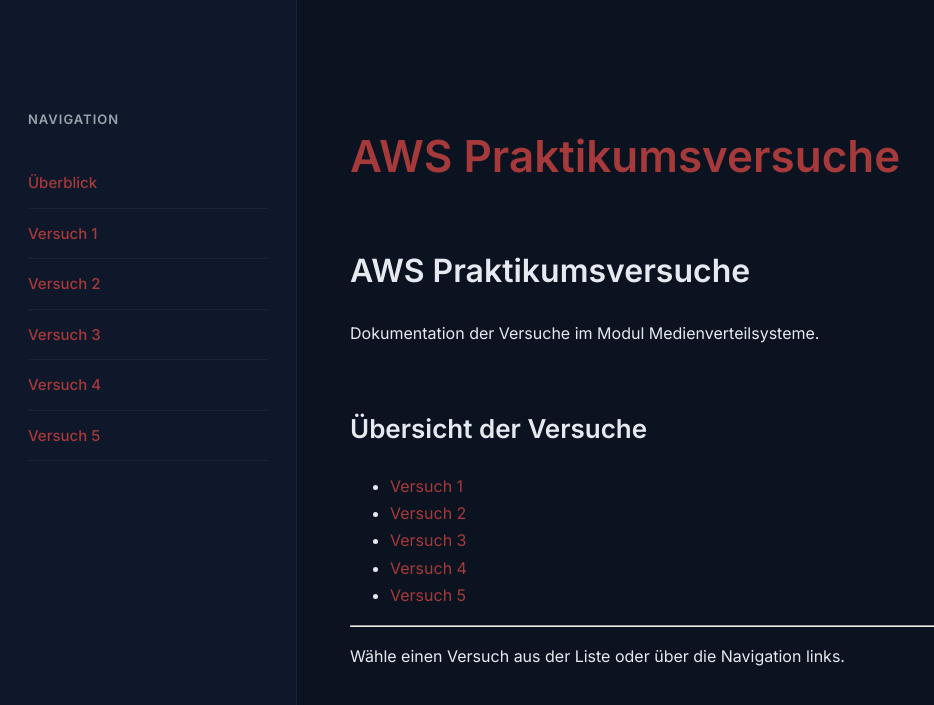
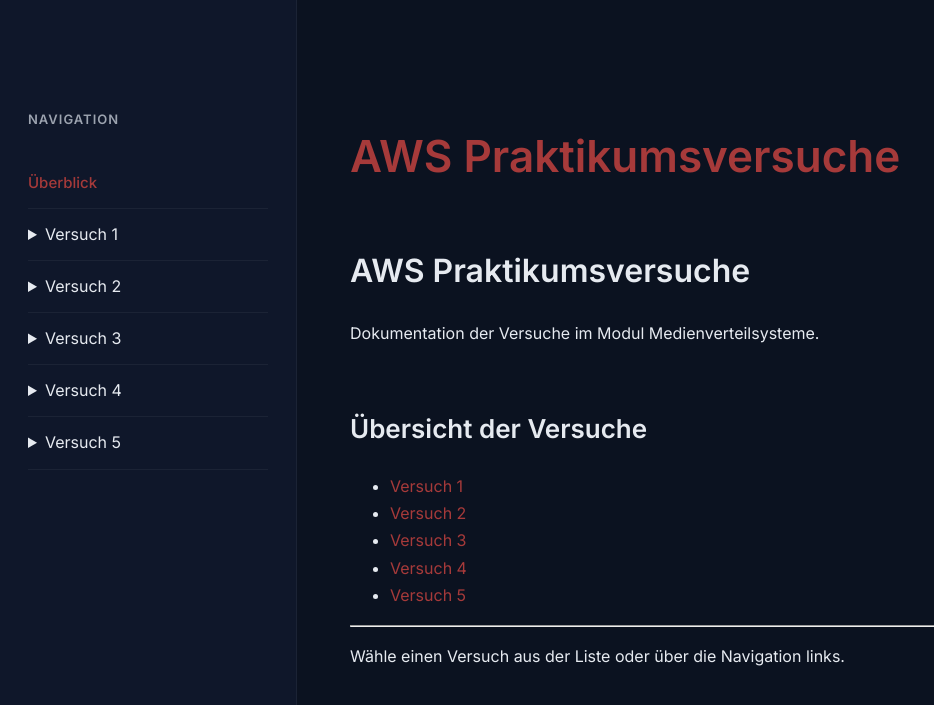
Before and after one commit to LimaLima2670/AWSPraktikumThesis, a Jekyll site: the page built from index.md, in a window 1280 px wide. Shown: the top 705 px of the page, without its empty margins (0-934 px from the left). Built offline with Jekyll 4.4.1, drawn with Linux system fonts in a browser that asks for light colours.

Commit message:
Update default.html

```diff
--- a/_layouts/default.html
+++ b/_layouts/default.html
@@ -29,11 +29,10 @@
 </li>
 
 
-<li class="nav-section">
+<li>
 
-<a href="{{ '/docs/Versuch1/' | relative_url }}">
-Versuch 1
-</a>
+<details>
+<summary>Versuch 1</summary>
 
 <ul class="subnav">
 <li><a href="{{ '/docs/Versuch1/01-einfuehrung/' | relative_url }}">Einführung</a></li>
@@ -44,14 +43,15 @@ Versuch 1
 <li><a href="{{ '/docs/Versuch1/06-troubleshooting/' | relative_url }}">Troubleshooting</a></li>
 </ul>
 
+</details>
+
 </li>
 
 
-<li class="nav-section">
+<li>
 
-<a href="{{ '/docs/Versuch2/' | relative_url }}">
-Versuch 2
-</a>
+<details>
+<summary>Versuch 2</summary>
 
 <ul class="subnav">
 <li><a href="{{ '/docs/Versuch2/01-einfuehrung/' | relative_url }}">Einführung</a></li>
@@ -61,14 +61,15 @@ Versuch 2
 <li><a href="{{ '/docs/Versuch2/05-fazit/' | relative_url }}">Fazit</a></li>
 </ul>
 
+</details>
+
 </li>
 
 
-<li class="nav-section">
+<li>
 
-<a href="{{ '/docs/Versuch3/' | relative_url }}">
-Versuch 3
-</a>
+<details>
+<summary>Versuch 3</summary>
 
 <ul class="subnav">
 <li><a href="{{ '/docs/Versuch3/01-einfuehrung/' | relative_url }}">Einführung</a></li>
@@ -80,14 +81,15 @@ Versuch 3
 <li><a href="{{ '/docs/Versuch3/07-troubleshooting/' | relative_url }}">Troubleshooting</a></li>
 </ul>
 
+</details>
+
 </li>
 
 
-<li class="nav-section">
+<li>
 
-<a href="{{ '/docs/Versuch4/' | relative_url }}">
-Versuch 4
-</a>
+<details>
+<summary>Versuch 4</summary>
 
 <ul class="subnav">
 <li><a href="{{ '/docs/Versuch4/01-einfuehrung/' | relative_url }}">Einführung</a></li>
@@ -96,14 +98,15 @@ Versuch 4
 <li><a href="{{ '/docs/Versuch4/04-fazit/' | relative_url }}">Fazit</a></li>
 </ul>
 
+</details>
+
 </li>
 
 
-<li class="nav-section">
+<li>
 
-<a href="{{ '/docs/Versuch5/' | relative_url }}">
-Versuch 5
-</a>
+<details>
+<summary>Versuch 5</summary>
 
 <ul class="subnav">
 <li><a href="{{ '/docs/Versuch5/01-einfuehrung/' | relative_url }}">Einführung</a></li>
@@ -112,6 +115,8 @@ Versuch 5
 <li><a href="{{ '/docs/Versuch5/04-fazit/' | relative_url }}">Fazit</a></li>
 <li><a href="{{ '/docs/Versuch5/05-troubleshooting/' | relative_url }}">Troubleshooting</a></li>
 </ul>
+
+</details>
 
 </li>
 
```
